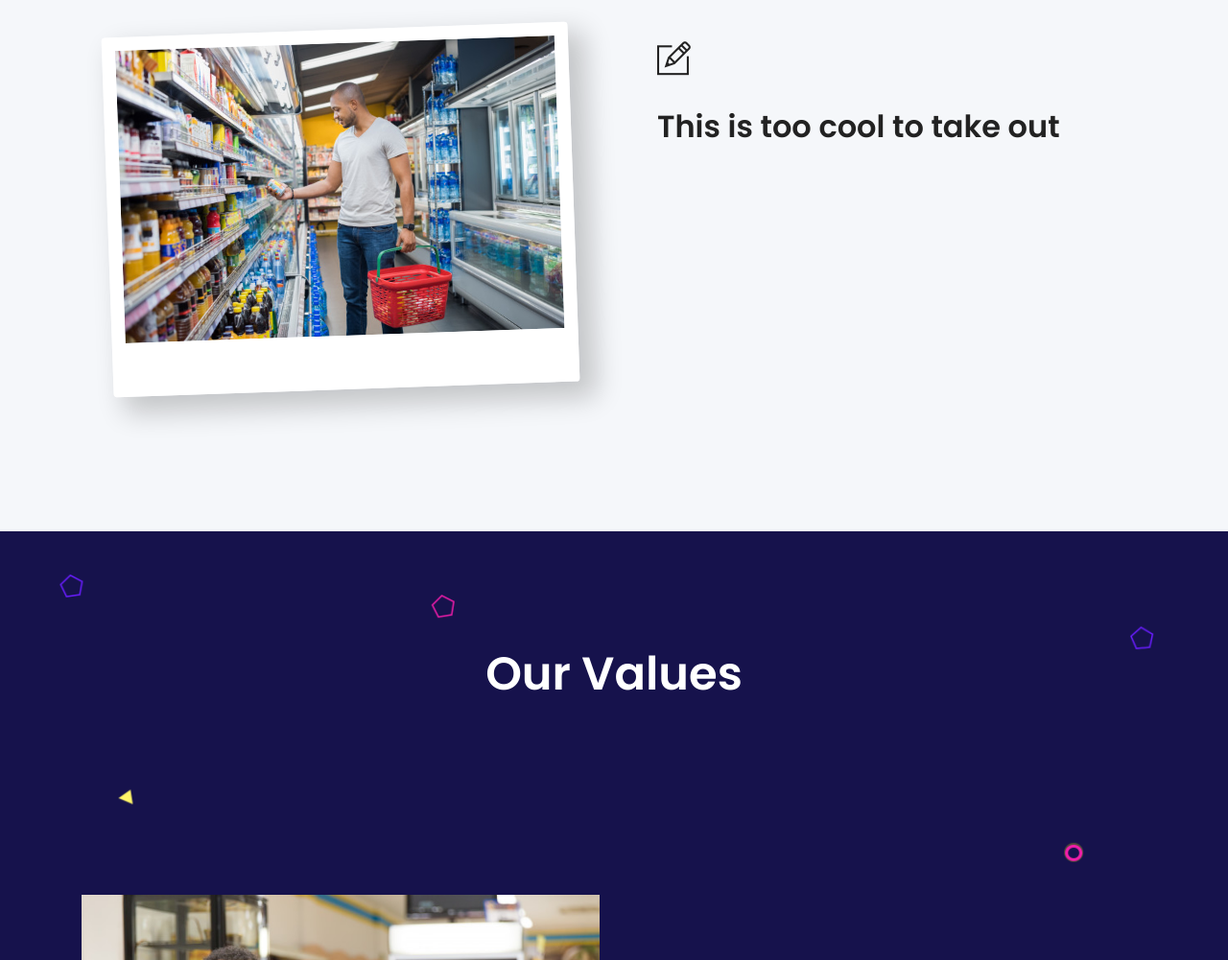
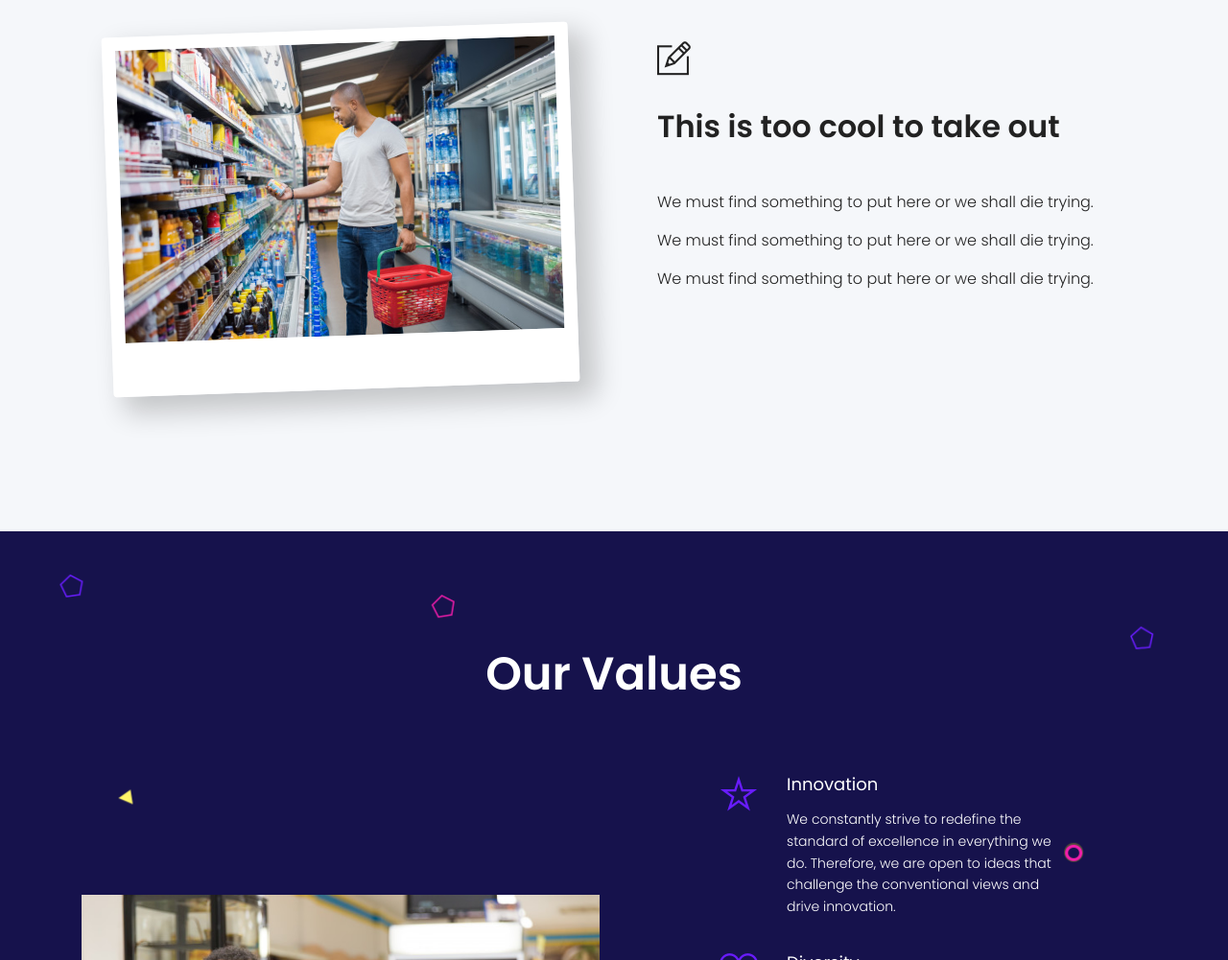
Before and after one commit to mysterymosi/mysterymosi.github.io, a plain HTML site: page index.html in a window 1280 px wide. Shown: the part 2592-3593 px from the top of the page at 96% size. Drawn offline with nearby package versions, Linux system fonts and the light colour scheme.

Commit message:
minor mod

```diff
--- a/assets/css/style.css
+++ b/assets/css/style.css
@@ -3299,14 +3299,14 @@ td, th {
 }
 
 .anime-service {
-  opacity: 0 !important;
+  opacity: 0;
 }
 .download-sect {
-  opacity: 0 !important;
+  opacity: 0;
 }
 
 .benefit-service {
-  opacity: 0 !important;
+  opacity: 0;
 }
 
 @media (min-width: 770px) {
```
